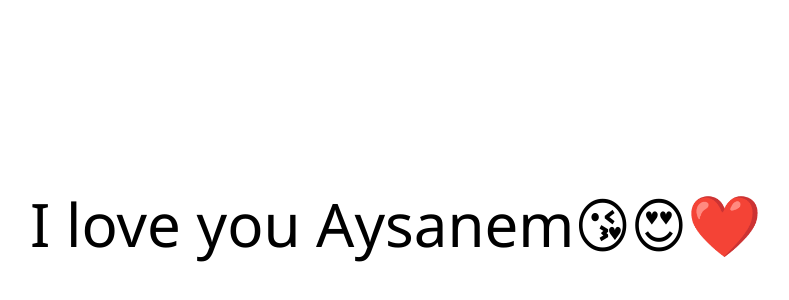
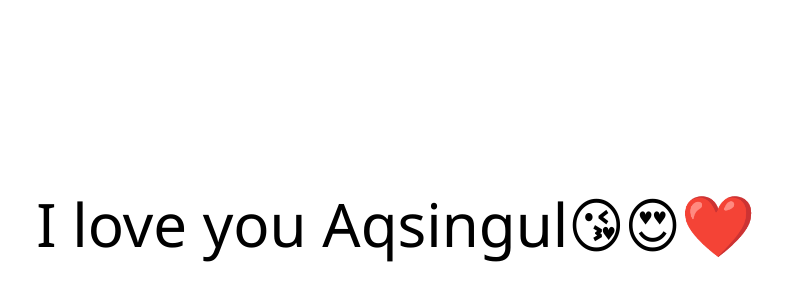
Before and after one commit to bakhtjan/LoveAnimation, a plain HTML site: page index.html in a window 1280 px wide. Shown: the part 184-484 px from the top of the page, without its empty margins (244-1033 px from the left). Drawn offline with Linux system fonts and the light colour scheme.

Commit message:
index.html

```diff
--- a/index.html
+++ b/index.html
@@ -5,7 +5,7 @@
   </head>
   <body>
     <div id="animationContainer">
-      <span id="text">I love you Aysanem😘😍❤️</span>
+      <span id="text">I love you Aqsingul😘😍❤️</span>
     </div>
 
     <script src="/script.js"></script>
```
